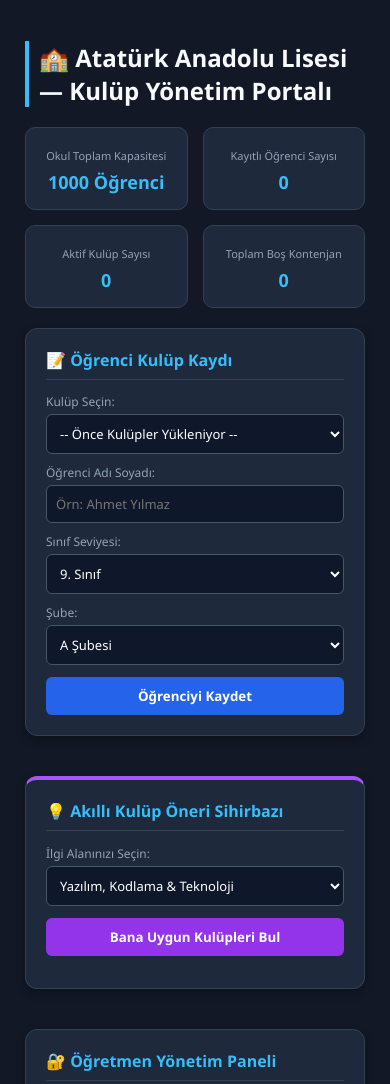
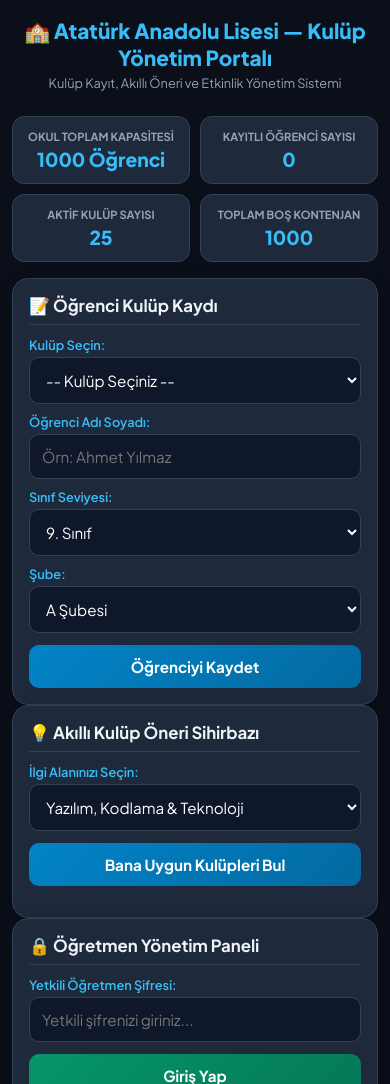
Before and after one commit to Zekiye-Nur/yeni-okul-portali, a website: page public/index.html in a window 390 px wide. Shown: the top 1084 px of the page. Drawn offline with Linux system fonts and the light colour scheme; no server answers.

Commit message:
Mobil uyumlu modern lise temasi eklendi

```diff
--- a/public/css/style.css
+++ b/public/css/style.css
@@ -1,35 +1,227 @@
-* { box-sizing: border-box; font-family: 'Segoe UI', Tahoma, Geneva, Verdana, sans-serif; }
-body { background-color: #121826; color: #e2e8f0; margin: 0; padding: 25px; }
-.container { max-width: 1200px; margin: 0 auto; }
-h1 { color: #f8fafc; font-size: 24px; margin-bottom: 20px; border-left: 4px solid #38bdf8; padding-left: 10px; }
-.grid { display: grid; grid-template-columns: 1fr 1fr; gap: 20px; margin-bottom: 20px; }
-@media(max-width:768px){ .grid { grid-template-columns: 1fr; } }
+/* =========================================================
+   ATATÜRK ANADOLU LİSESİ - KUSURSUZ MOBİL & MASAÜSTÜ TEMASI
+   ========================================================= */
 
-.istatistik-kutu { display: grid; grid-template-columns: repeat(4, 1fr); gap: 15px; margin-bottom: 20px; }
-@media(max-width:768px){ .istatistik-kutu { grid-template-columns: repeat(2, 1fr); } }
-.stat-item { background: #1e293b; border: 1px solid #334155; padding: 15px; border-radius: 10px; text-align: center; }
-.stat-item span { font-size: 11px; color: #94a3b8; }
-.stat-item h3 { margin: 5px 0 0 0; font-size: 18px; color: #38bdf8; }
+@import url('https://fonts.googleapis.com/css2?family=Plus+Jakarta+Sans:wght@400;500;600;700;800&display=swap');
 
-.kutu { background: #1e293b; border: 1px solid #334155; border-radius: 12px; padding: 20px; box-shadow: 0 4px 10px rgba(0,0,0,0.3); margin-bottom: 20px; }
-.kutu h2 { margin-top: 0; font-size: 16px; color: #38bdf8; border-bottom: 1px solid #334155; padding-bottom: 8px; }
+:root {
+    --bg-main: #0b0f19;
+    --card-bg: #1e293b;
+    --accent-blue: #38bdf8;
+    --accent-purple: #a855f7;
+    --accent-green: #10b981;
+    --accent-red: #ef4444;
+    --text-primary: #f8fafc;
+    --text-secondary: #94a3b8;
+    --border-color: #334155;
+}
 
-label { font-size: 12px; color: #94a3b8; display: block; margin-top: 10px; }
-input, select { width: 100%; padding: 9px; margin-top: 4px; border: 1px solid #475569; border-radius: 6px; background: #0f172a; color: #fff; font-size: 13px; }
-input:focus, select:focus { border-color: #38bdf8; outline: none; }
+* {
+    box-sizing: border-box;
+    margin: 0;
+    padding: 0;
+    font-family: 'Plus Jakarta Sans', sans-serif;
+}
 
-.btn { background: #2563eb; color: white; border: none; padding: 10px; width: 100%; border-radius: 6px; font-weight: bold; margin-top: 12px; cursor: pointer; transition: 0.2s; }
-.btn:hover { background: #1d4ed8; }
-.btn-yesil { background: #16a34a; }
-.btn-yesil:hover { background: #15803d; }
-.btn-excel { background: #16a34a; }
-.btn-excel:hover { background: #15803d; }
-.btn-yazdir { background: #d97706; width: auto; padding: 6px 12px; font-size: 11px; margin-top: 0; display: inline-block; }
-.btn-yazdir:hover { background: #b45309; }
-.btn-sil { background: #dc2626; padding: 4px 8px; font-size: 11px; width: auto; margin: 0; }
-.btn-sil:hover { background: #b91c1c; }
+body {
+    background-color: var(--bg-main);
+    color: var(--text-primary);
+    padding: 12px;
+    min-height: 100vh;
+}
 
-.kulup-grid { display: grid; grid-template-columns: repeat(auto-fill, minmax(320px, 1fr)); gap: 15px; margin-top: 15px; }
-.kulup-card { background: #0f172a; border: 1px solid #334155; border-top: 3px solid #38bdf8; padding: 15px; border-radius: 8px; }
-.ogrenci-liste-alani { max-height: 180px; overflow-y: auto; margin-top: 8px; border: 1px solid #334155; border-radius: 6px; background: #0f172a; padding: 8px; }
-.ogrenci-item { display: flex; justify-content: space-between; align-items: center; background: #1e293b; padding: 6px 10px; margin-top: 5px; border-radius: 4px; font-size: 12px; }
+.container {
+    width: 100%;
+    max-width: 1200px;
+    margin: 0 auto;
+}
+
+/* --- Başlık --- */
+header {
+    text-align: center;
+    margin-bottom: 20px;
+    padding: 5px;
+}
+
+header h1 {
+    font-size: clamp(1.3rem, 4vw, 1.9rem);
+    color: var(--accent-blue);
+    margin-bottom: 4px;
+    font-weight: 800;
+}
+
+header p {
+    color: var(--text-secondary);
+    font-size: clamp(0.8rem, 2vw, 0.95rem);
+}
+
+/* --- İstatistik Kartları (Telefonda 2'li yan yana) --- */
+.stats-grid {
+    display: grid;
+    grid-template-columns: repeat(2, 1fr);
+    gap: 10px;
+    margin-bottom: 16px;
+}
+
+@media (min-width: 768px) {
+    .stats-grid {
+        grid-template-columns: repeat(4, 1fr);
+    }
+}
+
+.stat-card {
+    background: var(--card-bg);
+    border: 1px solid var(--border-color);
+    padding: 12px;
+    border-radius: 12px;
+    text-align: center;
+}
+
+.stat-card h4 {
+    font-size: 0.7rem;
+    color: var(--text-secondary);
+    margin-bottom: 4px;
+    text-transform: uppercase;
+}
+
+.stat-card span {
+    font-size: 1.2rem;
+    font-weight: 800;
+    color: var(--accent-blue);
+}
+
+/* --- Ana Izgara Yapısı (Telefonda Tek Kolon, Bilgisayarda İki Kolon) --- */
+.main-grid {
+    display: flex;
+    flex-direction: column;
+    gap: 16px;
+}
+
+@media (min-width: 992px) {
+    .main-grid {
+        display: grid;
+        grid-template-columns: 420px 1fr;
+        align-items: start;
+    }
+}
+
+.panel-box {
+    background: var(--card-bg);
+    border: 1px solid var(--border-color);
+    border-radius: 16px;
+    padding: 16px;
+    box-shadow: 0 4px 15px rgba(0, 0, 0, 0.3);
+}
+
+.panel-box h2, .panel-box h3 {
+    font-size: 1.05rem;
+    margin-bottom: 12px;
+    color: #f1f5f9;
+    border-bottom: 1px solid var(--border-color);
+    padding-bottom: 8px;
+}
+
+/* --- Form Elemanları (Telefonda Kolay Tıklanabilir) --- */
+label {
+    display: block;
+    font-size: 0.8rem;
+    color: var(--accent-blue);
+    margin-bottom: 4px;
+    margin-top: 10px;
+    font-weight: 600;
+}
+
+input, select, textarea {
+    width: 100%;
+    padding: 12px;
+    background: #0f172a;
+    border: 1px solid var(--border-color);
+    border-radius: 10px;
+    color: #fff;
+    font-size: 0.95rem; /* Telefonda yazı boyutunun büyümesi ve zoom yapmasını engellemek için ideal */
+    outline: none;
+}
+
+input:focus, select:focus, textarea:focus {
+    border-color: var(--accent-blue);
+    box-shadow: 0 0 0 2px rgba(56, 189, 248, 0.2);
+}
+
+/* --- Butonlar --- */
+.btn {
+    width: 100%;
+    padding: 12px;
+    border-radius: 10px;
+    border: none;
+    font-weight: 700;
+    font-size: 0.95rem;
+    cursor: pointer;
+    margin-top: 12px;
+    transition: transform 0.1s ease;
+}
+
+.btn:active {
+    transform: scale(0.98);
+}
+
+.btn-mavi {
+    background: linear-gradient(135deg, #0284c7, #0369a1);
+    color: #fff;
+}
+
+.btn-yesil {
+    background: linear-gradient(135deg, #059669, #047857);
+    color: #fff;
+}
+
+.btn-sil {
+    background: rgba(239, 68, 68, 0.2);
+    color: var(--accent-red);
+    border: 1px solid rgba(239, 68, 68, 0.4);
+    padding: 6px 12px;
+    width: auto;
+    font-size: 0.8rem;
+    margin: 0;
+    border-radius: 6px;
+}
+
+/* --- Kulüp Kartları Izgarası --- */
+.kulup-grid {
+    display: grid;
+    grid-template-columns: 1fr;
+    gap: 12px;
+}
+
+@media (min-width: 600px) {
+    .kulup-grid {
+        grid-template-columns: repeat(auto-fill, minmax(260px, 1fr));
+    }
+}
+
+.kulup-card {
+    background: #0f172a;
+    border: 1px solid var(--border-color);
+    border-radius: 12px;
+    padding: 14px;
+    display: flex;
+    flex-direction: column;
+    justify-content: space-between;
+}
+
+/* --- Öğrenci Listesi --- */
+.ogrenci-liste-alani {
+    max-height: 220px;
+    overflow-y: auto;
+}
+
+.ogrenci-item {
+    background: #0f172a;
+    border: 1px solid var(--border-color);
+    padding: 10px;
+    border-radius: 8px;
+    display: flex;
+    justify-content: space-between;
+    align-items: center;
+    margin-bottom: 6px;
+    font-size: 0.85rem;
+}
--- a/public/index.html
+++ b/public/index.html
@@ -2,153 +2,167 @@
 <html lang="tr">
 <head>
     <meta charset="UTF-8">
-    <title>Atatürk Anadolu Lisesi — Kulüp Yönetim Portalı</title>
-    <link rel="stylesheet" href="css/style.css">
+    <meta name="viewport" content="width=device-width, initial-scale=1.0">
+    <title>Atatürk Anadolu Lisesi - Kulüp Yönetim Portalı</title>
+    <link rel="stylesheet" href="/css/style.css">
 </head>
 <body>
     <div class="container">
+        <header>
             <h1>🏫 Atatürk Anadolu Lisesi — Kulüp Yönetim Portalı</h1>
+            <p>Kulüp Kayıt, Akıllı Öneri ve Etkinlik Yönetim Sistemi</p>
+        </header>
 
-        <!-- İSTATİSTİK ÖZET PANELİ -->
-        <div class="istatistik-kutu">
-            <div class="stat-item">
-                <span>Okul Toplam Kapasitesi</span>
-                <h3>1000 Öğrenci</h3>
+        <!-- İstatistikler -->
+        <div class="stats-grid">
+            <div class="stat-card">
+                <h4>Okul Toplam Kapasitesi</h4>
+                <span>1000 Öğrenci</span>
             </div>
-            <div class="stat-item">
-                <span>Kayıtlı Öğrenci Sayısı</span>
-                <h3 id="statToplamOgrenci">0</h3>
+            <div class="stat-card">
+                <h4>Kayıtlı Öğrenci Sayısı</h4>
+                <span id="statToplamOgrenci">0</span>
             </div>
-            <div class="stat-item">
-                <span>Aktif Kulüp Sayısı</span>
-                <h3 id="statToplamKulup">0</h3>
+            <div class="stat-card">
+                <h4>Aktif Kulüp Sayısı</h4>
+                <span id="statToplamKulup">25</span>
             </div>
-            <div class="stat-item">
-                <span>Toplam Boş Kontenjan</span>
-                <h3 id="statToplamBos">0</h3>
+            <div class="stat-card">
+                <h4>Toplam Boş Kontenjan</h4>
+                <span id="statToplamBos">1000</span>
             </div>
         </div>
 
-        <div class="grid">
-            <!-- SOL KUTU: ÖĞRENCİ KAYIT & KULÜP SEÇİMİ -->
-            <div class="kutu">
+        <!-- İki Sütunlu Ana Yapı -->
+        <div class="main-grid">
+            <!-- Sol Kolon: Kayıt, Öneri ve Yönetim Paneli -->
+            <div class="left-column">
+
+                <!-- Öğrenci Kayıt Formu -->
+                <div class="panel-box">
                     <h2>📝 Öğrenci Kulüp Kaydı</h2>
                     <form id="ogrenciFormu">
                         <label>Kulüp Seçin:</label>
                         <select id="kulupSecim" required>
-                        <option value="">-- Önce Kulüpler Yükleniyor --</option>
+                            <option value="">-- Kulüp Seçiniz --</option>
                         </select>
 
                         <label>Öğrenci Adı Soyadı:</label>
-                    <input type="text" id="ogrenciAd" required placeholder="Örn: Ahmet Yılmaz">
+                        <input type="text" id="ogrenciAd" placeholder="Örn: Ahmet Yılmaz" required>
 
                         <label>Sınıf Seviyesi:</label>
                         <select id="seviyeSecim" required>
-                        <option value="9">9. Sınıf</option>
-                        <option value="10">10. Sınıf</option>
-                        <option value="11">11. Sınıf</option>
-                        <option value="12">12. Sınıf</option>
+                            <option value="9. Sınıf">9. Sınıf</option>
+                            <option value="10. Sınıf">10. Sınıf</option>
+                            <option value="11. Sınıf">11. Sınıf</option>
+                            <option value="12. Sınıf">12. Sınıf</option>
                         </select>
 
                         <label>Şube:</label>
                         <select id="subeSecim" required>
-                        <option value="A">A Şubesi</option>
-                        <option value="B">B Şubesi</option>
-                        <option value="C">C Şubesi</option>
-                        <option value="D">D Şubesi</option>
-                        <option value="E">E Şubesi</option>
-                        <option value="F">F Şubesi</option>
-                        <option value="G">G Şubesi</option>
+                            <option value="A Şubesi">A Şubesi</option>
+                            <option value="B Şubesi">B Şubesi</option>
+                            <option value="C Şubesi">C Şubesi</option>
+                            <option value="D Şubesi">D Şubesi</option>
+                            <option value="E Şubesi">E Şubesi</option>
                         </select>
 
-                    <button type="submit" class="btn">Öğrenciyi Kaydet</button>
+                        <button type="submit" class="btn btn-mavi">Öğrenciyi Kaydet</button>
                     </form>
                 </div>
 
-            <!-- SAĞ KUTU: AKILLI ÖNERİ SİHİRBAZI -->
-            <div class="kutu" style="border-top: 4px solid #a855f7;">
+                <!-- Akıllı Öneri Sihirbazı -->
+                <div class="panel-box">
                     <h2>💡 Akıllı Kulüp Öneri Sihirbazı</h2>
                     <label>İlgi Alanınızı Seçin:</label>
                     <select id="ilgiAlaniSec">
                         <option value="Yazılım & Teknoloji">Yazılım, Kodlama & Teknoloji</option>
-                    <option value="Oyun & Sanat">Oyun, Sahne & Görsel Sanatlar</option>
-                    <option value="Akademik & Bilim">Bilim, Zeka Oyunları & Hitabet</option>
-                    <option value="Spor">Spor ve Aktif Yaşam</option>
-                    <option value="Sosyal Sorumluluk">Sosyal Sorumluluk & Çevre</option>
+                        <option value="Akademik & Bilim">Akademik, Bilim & Zeka Oyunları</option>
+                        <option value="Oyun & Sanat">Sanat, Müzik & Tiyatro</option>
+                        <option value="Spor">Spor & Fiziksel Aktiviteler</option>
+                        <option value="Sosyal Sorumluluk">Sosyal Sorumluluk & Doğa</option>
                     </select>
-                <button class="btn" style="background:#9333ea;" onclick="kulupOnerisiGetir()">Bana Uygun Kulüpleri Bul</button>
-                <div id="oneriSonucAlani" style="margin-top: 12px; font-size: 13px; max-height: 220px; overflow-y: auto;"></div>
-            </div>
+                    <button type="button" class="btn btn-mavi" onclick="kulupOnerisiGetir()">Bana Uygun Kulüpleri Bul</button>
+                    <div id="oneriSonucAlani" style="margin-top: 15px;"></div>
                 </div>
 
-        <!-- ÖĞRETMEN YÖNETİM PANELİ -->
-        <div class="kutu">
-            <h2>🔐 Öğretmen Yönetim Paneli</h2>
+                <!-- Öğretmen Yönetim Paneli -->
+                <div class="panel-box">
+                    <h2>🔒 Öğretmen Yönetim Paneli</h2>
                     <div id="girisAlani">
                         <label>Yetkili Öğretmen Şifresi:</label>
                         <input type="password" id="sifreInput" placeholder="Yetkili şifrenizi giriniz...">
-                <button class="btn btn-yesil" onclick="girisYap()">Giriş Yap</button>
+                        <button type="button" class="btn btn-yesil" onclick="girisYap()">Giriş Yap</button>
                     </div>
 
-            <div id="yonetimPaneli" style="display:none;">
-                <label>Yönetilecek Kulüp:</label>
+                    <div id="yonetimPaneli" style="display: none;">
+                        <label>Yönetilecek Kulübü Seçin:</label>
                         <select id="yonetimKulupSec" onchange="panelGuncelle()"></select>
 
+                        <hr style="margin: 15px 0; border-color: var(--border-color);">
+
+                        <h3>👨‍🏫 Danışman Öğretmen Atama</h3>
                         <label>1. Danışman Öğretmen:</label>
-                <input type="text" id="ogretmen1Ad" placeholder="Örn: Ahmet Yılmaz">
+                        <input type="text" id="ogretmen1Ad" placeholder="1. Öğretmen Adı">
+                        <label>2. Danışman Öğretmen:</label>
+                        <input type="text" id="ogretmen2Ad" placeholder="2. Öğretmen Adı">
+                        <button type="button" class="btn btn-mavi" onclick="ogretmenleriKaydet()">Danışmanları Kaydet</button>
 
-                <label>2. Danışman Öğretmen:</label>
-                <input type="text" id="ogretmen2Ad" placeholder="Örn: Fatma Kaya">
+                        <hr style="margin: 15px 0; border-color: var(--border-color);">
 
-                <button class="btn btn-yesil" onclick="ogretmenleriKaydet()">Danışmanları Güncelle</button>
-
+                        <h3>👑 Öğrenci Yönetimi & Temsilciler</h3>
                         <label>Kulüp Başkanı:</label>
                         <select id="baskanSec"></select>
-
                         <label>Başkan Yardımcısı:</label>
                         <select id="yardimciSec"></select>
+                        <button type="button" class="btn btn-mavi" onclick="yonetimKaydet()">Temsilcileri Kaydet</button>
 
-                <button class="btn btn-yesil" onclick="yonetimKaydet()">Yönetim Kurulunu Güncelle</button>
+                        <hr style="margin: 15px 0; border-color: var(--border-color);">
 
-                <hr style="border:0; border-top:1px solid #334155; margin:15px 0;">
+                        <h3>👥 Kulüp Öğrenci Listesi</h3>
+                        <input type="text" id="ogrenciArama" placeholder="Öğrenci veya sınıf ara..." onkeyup="ogrenciFiltrele()">
+                        <div id="ogrenciListe" style="margin-top: 10px;"></div>
 
-                <h3 style="font-size:14px; color:#38bdf8;">📅 Kulüp Etkinlik & Duyuru Planla</h3>
+                        <div style="display: flex; gap: 10px; margin-top: 15px;">
+                            <button type="button" class="btn btn-mavi" onclick="excelIndir()">📊 CSV İndir</button>
+                            <button type="button" class="btn btn-yesil" onclick="listeyiYazdir()">🖨️ Resmi Yazdır</button>
+                        </div>
+
+                        <hr style="margin: 15px 0; border-color: var(--border-color);">
+
+                        <h3>📢 Etkinlik / Duyuru Ekle</h3>
                         <label>Etkinlik Başlığı:</label>
                         <input type="text" id="etkinlikBaslik" placeholder="Örn: Kodlama Atölyesi">
                         <label>Tarih:</label>
                         <input type="date" id="etkinlikTarih">
-                <label>Açıklama / Detay:</label>
-                <input type="text" id="etkinlikAciklama" placeholder="Etkinlik yeri ve saat bilgisi...">
-                <button class="btn" style="background:#0284c7;" onclick="etkinlikEkle()">Etkinliği Yayınla</button>
-
-                <div style="display: flex; justify-content: space-between; align-items: center; margin-top: 15px; gap: 5px;">
-                    <h3 style="margin:0; font-size:14px;">📋 Üye Listesi</h3>
-                    <div>
-                        <button class="btn btn-excel" onclick="excelIndir()" style="margin-top:0; padding:6px 10px; font-size:11px; background:#16a34a; width:auto; display:inline-block;">📊 Excel İndir</button>
-                        <button class="btn btn-yazdir" onclick="listeyiYazdir()">🖨️ Yazdır</button>
+                        <label>Açıklama:</label>
+                        <textarea id="etkinlikAciklama" rows="2" placeholder="Etkinlik detayları..."></textarea>
+                        <button type="button" class="btn btn-yesil" onclick="etkinlikEkle()">Etkinliği Yayınla</button>
                     </div>
                 </div>
 
-                <input type="text" id="ogrenciArama" placeholder="Listede öğrenci ara..." onkeyup="ogrenciFiltrele()" style="margin-top: 8px;">
-                <div id="ogrenciListe"></div>
+            </div>
+
+            <!-- Sağ Kolon: Kulüp Kartları & Etkinlik Takvimi -->
+            <div class="right-column">
+
+                <!-- Etkinlikler ve Duyurular -->
+                <div class="panel-box">
+                    <h2>📅 Etkinlikler ve Duyurular</h2>
+                    <div id="etkinlikListesi" style="display: flex; flex-direction: column; gap: 10px;"></div>
+                </div>
+
+                <!-- Kulüpler Listesi -->
+                <div class="panel-box">
+                    <h2>🏫 Okul Kulüpleri</h2>
+                    <input type="text" id="kulupArama" placeholder="Kulüp veya kategori ara..." onkeyup="kulupFiltrele()" style="margin-bottom: 15px;">
+                    <div id="kulupKartlari" class="kulup-grid"></div>
+                </div>
+
+            </div>
         </div>
     </div>
 
-        <!-- YAKLAŞAN ETKİNLİKLER -->
-        <div class="kutu">
-            <h2>📅 Yaklaşan Kulüp Etkinlikleri & Duyurular</h2>
-            <div id="etkinlikListesi" style="display:grid; grid-template-columns: repeat(auto-fill, minmax(280px, 1fr)); gap: 12px; margin-top: 12px;"></div>
-        </div>
-
-        <!-- KULÜP LİSTESİ VE ARAMA ÇUBUĞU -->
-        <div class="kutu">
-            <h2>🔍 Okul Kulüpleri ve Detayları</h2>
-            <input type="text" id="kulupArama" placeholder="Kulüp ara (Örn: siber, yazılım, satranç)..." onkeyup="kulupFiltrele()" style="margin-bottom: 12px;">
-            <!-- EKSİK OLAN VE ARAMAYI ÇALIŞTIRAN KRİTİK ALAN BURASIYDI: -->
-            <div id="kulupKartlari" class="kulup-grid"></div>
-        </div>
-    </div>
-
-    <script src="js/app.js"></script>
+    <script src="/js/app.js"></script>
 </body>
 </html>
--- a/server.js
+++ b/server.js
@@ -174,6 +174,6 @@ app.post('/api/kulup-guncelle', (req, res) => {
     });
 });
 
-app.listen(PORT, () => {
-    console.log(`Sunucu ${PORT} portunda çalışıyor.`);
+app.listen(PORT, '0.0.0.0', () => {
+    console.log(`Sunucu aktif! Bilgisayardan: http://localhost:${PORT}`);
 });
```
Also changed, not shown: 1 other file. Lines whose indentation alone changed are shown as unchanged.
